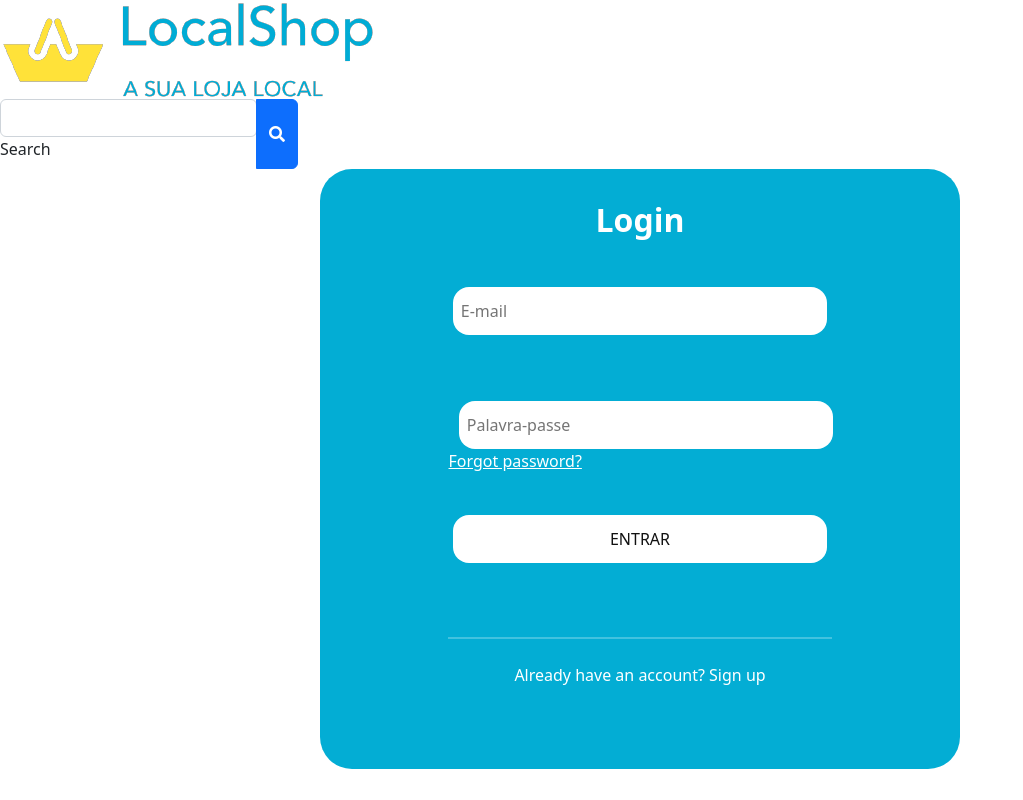
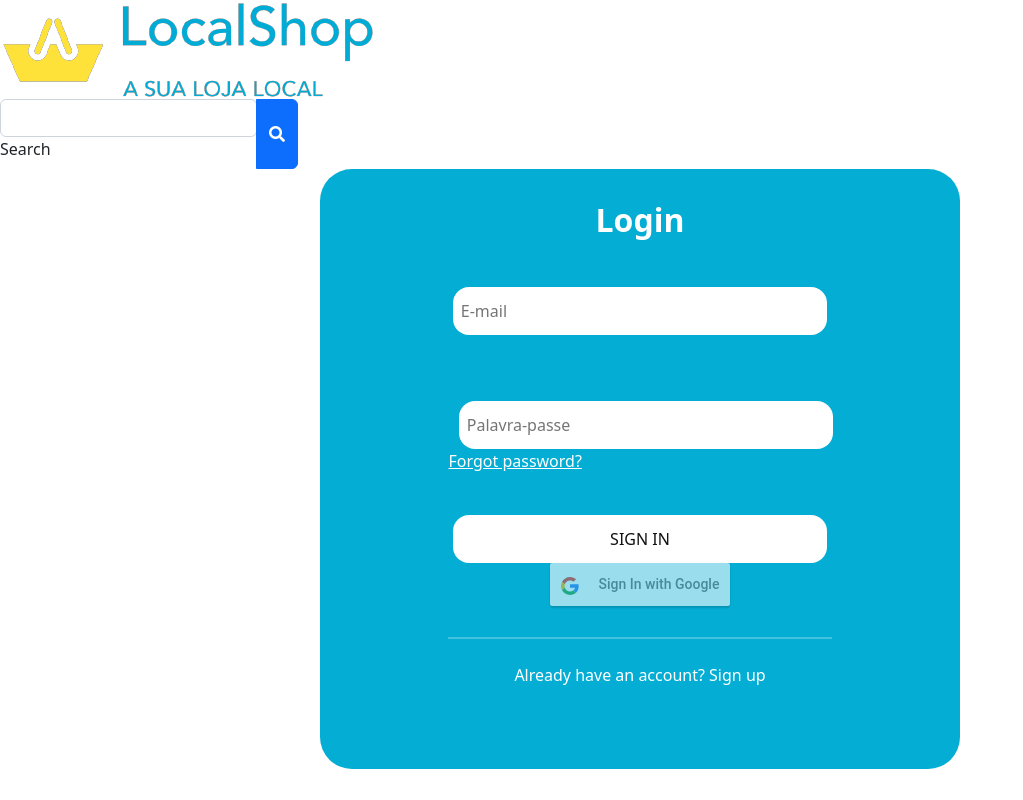
Before and after one commit to FelipeCardos/PTI, a React (Vite) app in the folder Projeto/code/client/shop-vite/: page /login in a window 1280 px wide. Shown: the whole page, without its empty margins (0-1023 px from the left). Built offline with nearby package versions, Linux system fonts and the light colour scheme.

Commit message:
Botao de login da Google adicionado. Login concluído, em principio

```diff
--- /dev/null
+++ b/Projeto/code/client/shop-vite/src/components/Login/GoogleLoginButton.jsx
@@ -0,0 +1,28 @@
+import { GoogleLogin } from "react-google-login";
+
+const clientId =
+  "605017327713-opokg48ftsd42qfmg8pqonroui009qrn.apps.googleusercontent.com";
+
+export default function GoogleLoginButton() {
+  const onSuccess = (res) => {
+    console.log("[Login Success] currentUser:", res.profileObj);
+  };
+
+  const onFailure = (res) => {
+    console.log("[Login failed] res:", res);
+  };
+
+  return (
+    <div>
+      <GoogleLogin
+        clientId={clientId}
+        buttonText='Sign In with Google'
+        onSuccess={onSuccess}
+        onFailure={onFailure}
+        cookiePolicy={"single_host_origin"}
+        style={{ marginTop: "100px" }}
+        isSignedIn={true}
+      />
+    </div>
+  );
+}
--- a/Projeto/code/client/shop-vite/src/components/Login/Login.jsx
+++ b/Projeto/code/client/shop-vite/src/components/Login/Login.jsx
@@ -1,4 +1,5 @@
 import React, { useState } from "react";
+import GoogleLoginButton from "./GoogleLoginButton";
 import "./Login.css";
 
 export default function Login(props) {
@@ -61,9 +62,9 @@ export default function Login(props) {
         </div>
         <div>
           <button type='submit' className='loginButton'>
-            ENTRAR
+            SIGN IN
           </button>
-          <div id='gSignIn'></div>
+          <GoogleLoginButton />
         </div>
         <hr className='hr' />
         <div>
--- a/Projeto/code/client/shop-vite/src/main.jsx
+++ b/Projeto/code/client/shop-vite/src/main.jsx
@@ -18,7 +18,7 @@ const router = createBrowserRouter([
     element: <LoginPage />,
   },
   {
-    path: "/registo",
+    path: "/signup",
     element: <Registo />,
   },
 ]);
```
